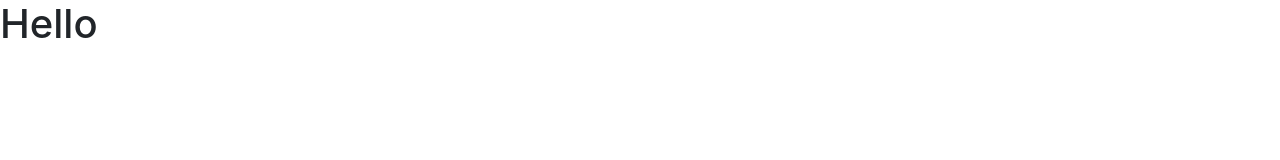
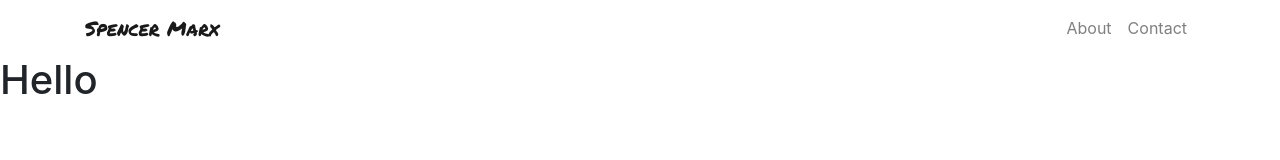
Before and after one commit to spencermarx/portfolio-site, a Gatsby site: page / in a window 1280 px wide. Built offline with nearby package versions, Linux system fonts and the light colour scheme; Gatsby itself is replaced by a stand-in of ours.

Commit message:
Add Header component

```diff
--- /dev/null
+++ b/src/components/Header.js
@@ -0,0 +1,30 @@
+import React, { Component } from 'react';
+import { Container, Navbar, Nav } from 'react-bootstrap';
+import { Link } from 'gatsby';
+import './header.scss';
+
+
+class Header extends Component {
+    render() {
+        return (
+            <React.Fragment>
+                <Navbar bg="transparent" expand="lg">
+                    <Container>
+                        <Navbar.Brand href="/" className="Logo">
+                            Spencer Marx
+                        </Navbar.Brand>
+                        <Navbar.Toggle aria-controls="basic-navbar-nav" />
+                        <Navbar.Collapse id="basic-navbar-nav">
+                            <Nav className="ml-auto">
+                                <Link to="/about"><Nav.Link>About</Nav.Link></Link>
+                                <Link to="/contact"><Nav.Link>Contact</Nav.Link></Link>
+                            </Nav>
+                        </Navbar.Collapse>
+                    </Container>
+                </Navbar>
+            </React.Fragment>
+        )
+    }
+}
+
+export default Header;
--- a/src/components/Layout.js
+++ b/src/components/Layout.js
@@ -1,9 +1,11 @@
 import React, { Component } from 'react';
 import 'bootstrap/dist/css/bootstrap.min.css';
+import Header from './Header'
 class Layout extends Component{
     render(){
         return(
             <React.Fragment>
+                <Header />
                 {this.props.children}
             </React.Fragment>
         )
--- /dev/null
+++ b/src/components/header.scss
@@ -0,0 +1,8 @@
+@font-face {
+  font-family: "Permanent Marker";
+  src: url("../fonts/PermanentMarker-Regular.ttf");
+}
+
+.Logo {
+  font-family: "Permanent Marker", sans-serif;
+}
```
Also changed, not shown: src/fonts/PermanentMarker-Regular.ttf (added).
